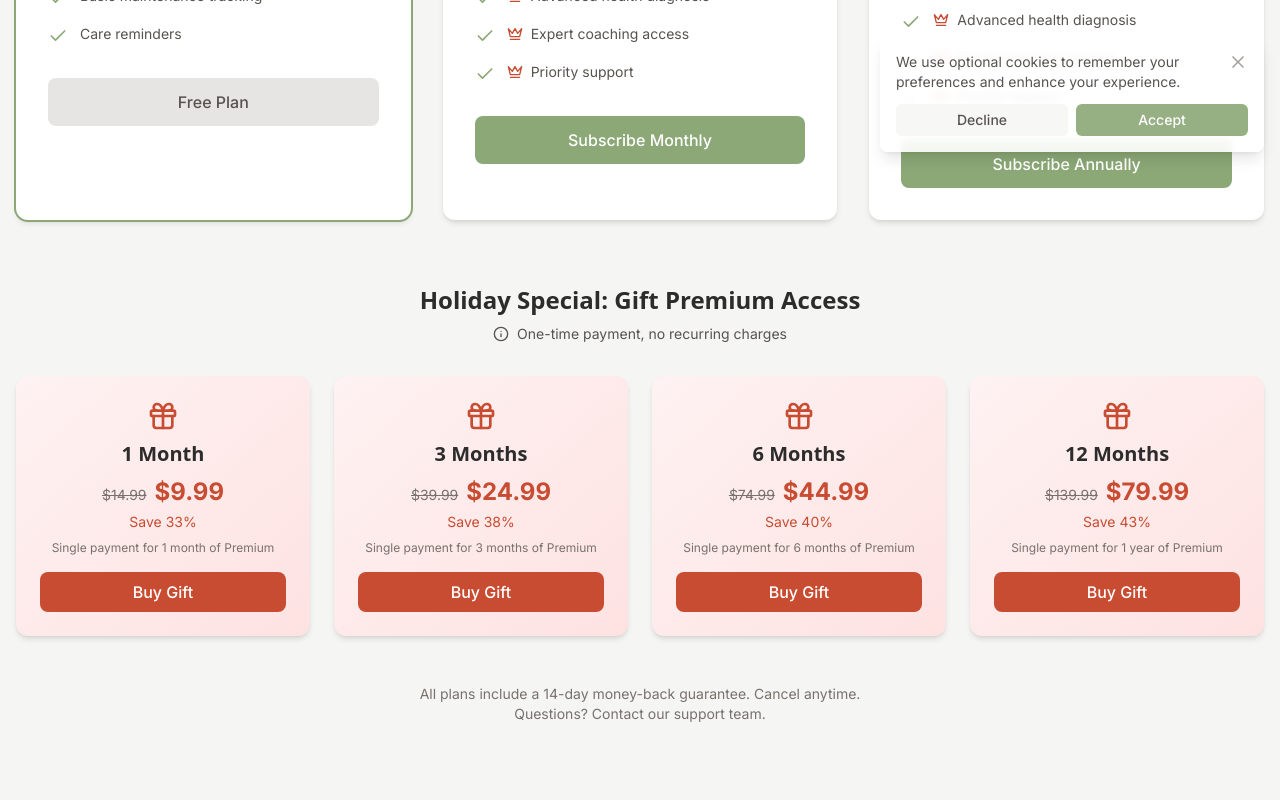
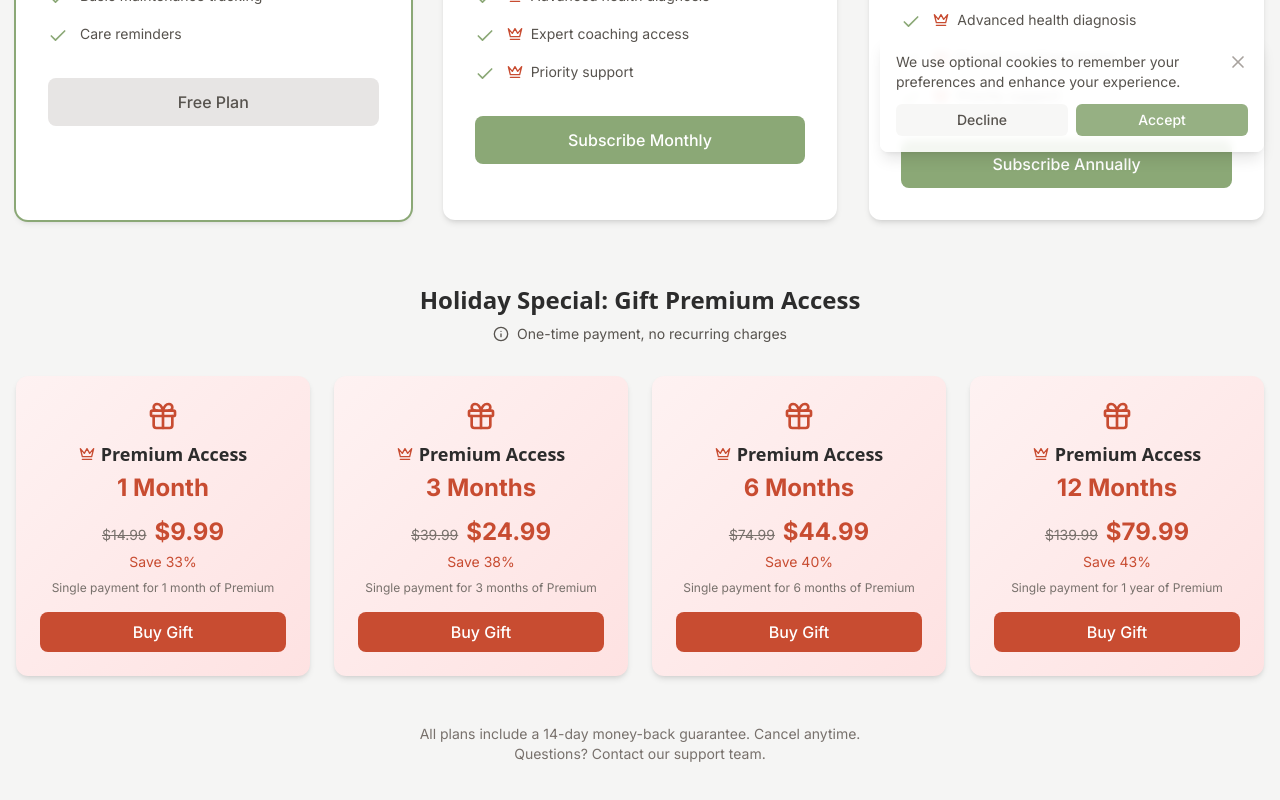
Before and after one commit to newoldrelic/bonsai-app-11, a React (Vite) app: page /pricing in a window 1280 px wide. Shown: the part 632-1432 px from the top of the page. Before the commit the page ends 1404 px from the top, so only its background shows below. Built offline with nearby package versions, Linux system fonts and the light colour scheme; no server answers; a web font is replaced by a local one.

Commit message:
retweak wording on premium access cards

```diff
--- a/src/pages/PricingPage.tsx
+++ b/src/pages/PricingPage.tsx
@@ -180,12 +180,18 @@ export function PricingPage() {
                 <div key={duration} className="card p-6 bg-gradient-to-br from-red-50 to-red-100 dark:from-red-900/20 dark:to-red-800/20">
                   <div className="text-center mb-4">
                     <Gift className="w-8 h-8 text-bonsai-terra mx-auto mb-2" />
-                    <h3 className="text-xl font-bold text-bonsai-bark dark:text-white">
+                    <div className="flex items-center justify-center gap-1.5">
+                      <Crown className="w-4 h-4 text-bonsai-terra" />
+                      <h3 className="text-lg font-bold text-bonsai-bark dark:text-white">
+                        Premium Access
+                      </h3>
+                    </div>
+                    <div className="text-2xl font-bold text-bonsai-terra mt-1">
                       {duration === 'twelveMonths' ? '12 Months' :
                        duration === 'sixMonths' ? '6 Months' :
                        duration === 'threeMonths' ? '3 Months' : '1 Month'}
-                    </h3>
-                    <div className="mt-2">
+                    </div>
+                    <div className="mt-3">
                       <span className="text-sm text-stone-500 line-through">
                         {formatPrice(option.originalPrice, currency)}
                       </span>
```
